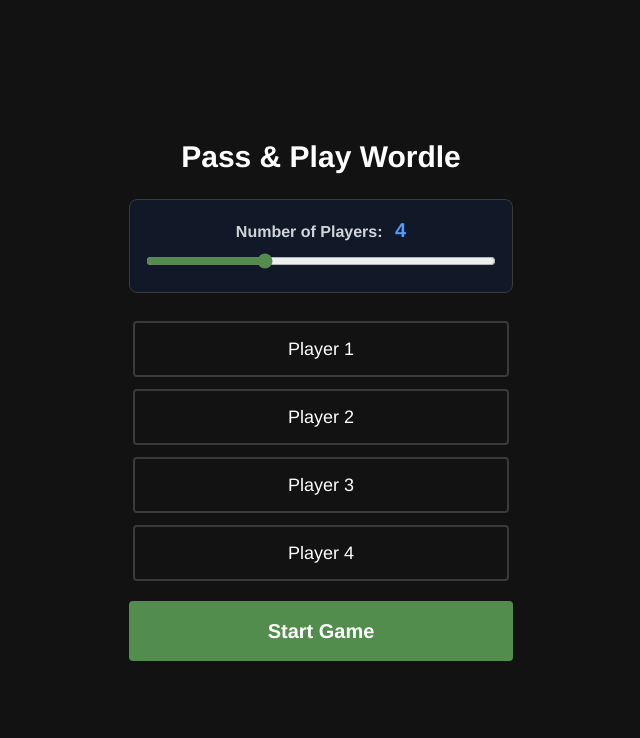
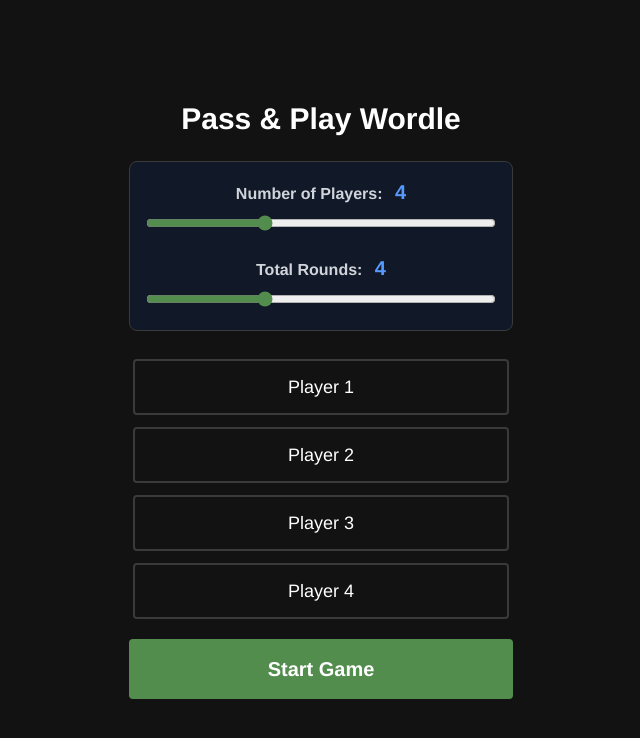
Before and after one commit to dharun-raj-22/WORDLE_-GAME, a React app in the folder frontend/: page / in a window 1280 px wide. Shown: the top 738 px of the page, without its empty margins (319-959 px from the left). Built offline with nearby package versions, Linux system fonts and the light colour scheme; no server answers; the HTML template or start-up script is replaced by a standard one.

Commit message:
Implement customizable round count (1-10)

```diff
--- a/frontend/src/App.jsx
+++ b/frontend/src/App.jsx
@@ -12,6 +12,7 @@ function App() {
   const [players, setPlayers] = useState([]);
   const [gameId, setGameId] = useState(null);
   const [currentRound, setCurrentRound] = useState(1);
+  const [totalRounds, setTotalRounds] = useState(4);
   const [currentTurnIdx, setCurrentTurnIdx] = useState(0);
   const [turnId, setTurnId] = useState(null);
   const [leaderboard, setLeaderboard] = useState([]);
@@ -39,9 +40,10 @@ function App() {
     return { setter, guesser };
   };
 
-  const handleGameStart = (playersData, newGameId) => {
+  const handleGameStart = (playersData, newGameId, rounds) => {
     setPlayers(playersData);
     setGameId(newGameId);
+    setTotalRounds(rounds);
     setCurrentRound(1);
     setCurrentTurnIdx(0);
     setView('HANDOFF_SETTER');
@@ -66,7 +68,7 @@ function App() {
       nextRound += 1;
     }
 
-    if (nextRound > 4) {
+    if (nextRound > totalRounds) {
       setView('GAME_OVER');
     } else {
       setCurrentTurnIdx(nextTurn);
@@ -85,7 +87,7 @@ function App() {
     <div className="w-full max-w-lg mx-auto h-[100dvh] flex flex-col p-2 sm:p-4 bg-[#121213] text-white relative overflow-hidden">
       {view !== 'SETUP' && view !== 'GAME_OVER' && (
         <div className="w-full shrink-0">
-          <Leaderboard leaderboard={leaderboard} currentRound={currentRound} setter={setter} guesser={guesser} />
+          <Leaderboard leaderboard={leaderboard} currentRound={currentRound} totalRounds={totalRounds} setter={setter} guesser={guesser} />
         </div>
       )}
 
--- a/frontend/src/api.js
+++ b/frontend/src/api.js
@@ -11,8 +11,8 @@ export const initPlayers = async (players) => {
   return data;
 };
 
-export const startGame = async () => {
-  const { data } = await api.post('/games/start');
+export const startGame = async (totalRounds = 4) => {
+  const { data } = await api.post('/games/start', { totalRounds });
   return data;
 };
 
--- a/frontend/src/components/Leaderboard.jsx
+++ b/frontend/src/components/Leaderboard.jsx
@@ -1,8 +1,8 @@
-function Leaderboard({ leaderboard, currentRound, setter, guesser }) {
+function Leaderboard({ leaderboard, currentRound, totalRounds, setter, guesser }) {
   return (
     <div className="w-full mb-4 border-b border-wordle-border pb-4">
       <div className="flex justify-between items-center mb-4 text-sm font-bold text-gray-400">
-        <div className="bg-wordle-border px-2 py-1 rounded">Round {currentRound}/4</div>
+        <div className="bg-wordle-border px-2 py-1 rounded">Round {currentRound}/{totalRounds}</div>
         <div className="flex gap-2">
           <span>Setter: <span className="text-wordle-highlight">{setter?.name}</span></span>
           <span>|</span>
--- a/frontend/src/components/Setup.jsx
+++ b/frontend/src/components/Setup.jsx
@@ -6,6 +6,8 @@ function Setup({ onStart }) {
   const [names, setNames] = useState(['Player 1', 'Player 2', 'Player 3', 'Player 4']);
   const [loading, setLoading] = useState(false);
   const [error, setError] = useState('');
+
+  const [roundCount, setRoundCount] = useState(4);
 
   useEffect(() => {
     setNames(prev => {
@@ -33,8 +35,8 @@ function Setup({ onStart }) {
     setError('');
     try {
       const playersData = await initPlayers(names.map(n => n.trim()));
-      const gameData = await startGame();
-      onStart(playersData, gameData.id);
+      const gameData = await startGame(roundCount);
+      onStart(playersData, gameData.id, roundCount);
     } catch (err) {
       setError('Failed to start game. Is the backend running?');
     }
@@ -45,7 +47,8 @@ function Setup({ onStart }) {
     <div className="w-full flex flex-col items-center">
       <h1 className="text-3xl font-bold mb-6 text-center">Pass & Play Wordle</h1>
 
-      <div className="w-full max-w-sm mb-6 bg-gray-900 p-4 rounded-lg border border-wordle-border">
+      <div className="w-full max-w-sm mb-6 bg-gray-900 p-4 rounded-lg border border-wordle-border flex flex-col gap-4">
+        <div>
           <label className="block text-center mb-2 font-bold text-gray-300">
             Number of Players: <span className="text-wordle-highlight text-xl ml-2">{playerCount}</span>
           </label>
@@ -57,6 +60,21 @@ function Setup({ onStart }) {
             onChange={(e) => setPlayerCount(parseInt(e.target.value))}
             className="w-full accent-wordle-green cursor-pointer"
           />
+        </div>
+
+        <div>
+          <label className="block text-center mb-2 font-bold text-gray-300">
+            Total Rounds: <span className="text-wordle-highlight text-xl ml-2">{roundCount}</span>
+          </label>
+          <input
+            type="range"
+            min="1"
+            max="10"
+            value={roundCount}
+            onChange={(e) => setRoundCount(parseInt(e.target.value))}
+            className="w-full accent-wordle-green cursor-pointer"
+          />
+        </div>
       </div>
 
       <form onSubmit={handleSubmit} className="flex flex-col gap-3 w-full max-w-sm overflow-y-auto max-h-[40vh] p-1">
```
Also changed, not shown: 1 other file (tests, documents, lock files or other folders). Lines whose indentation alone changed are shown as unchanged.
